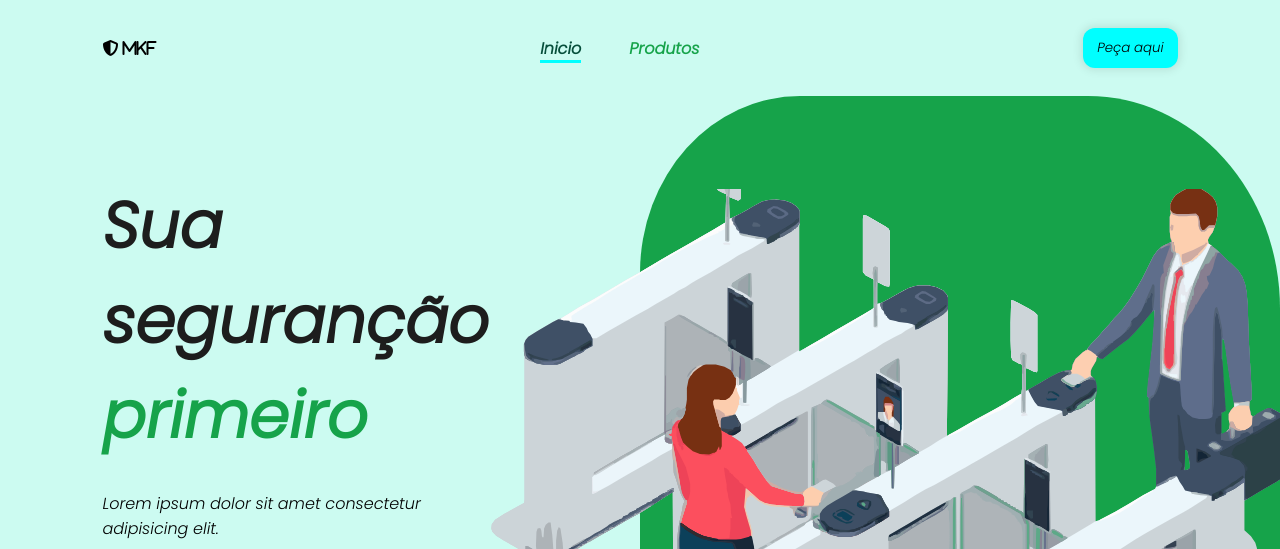
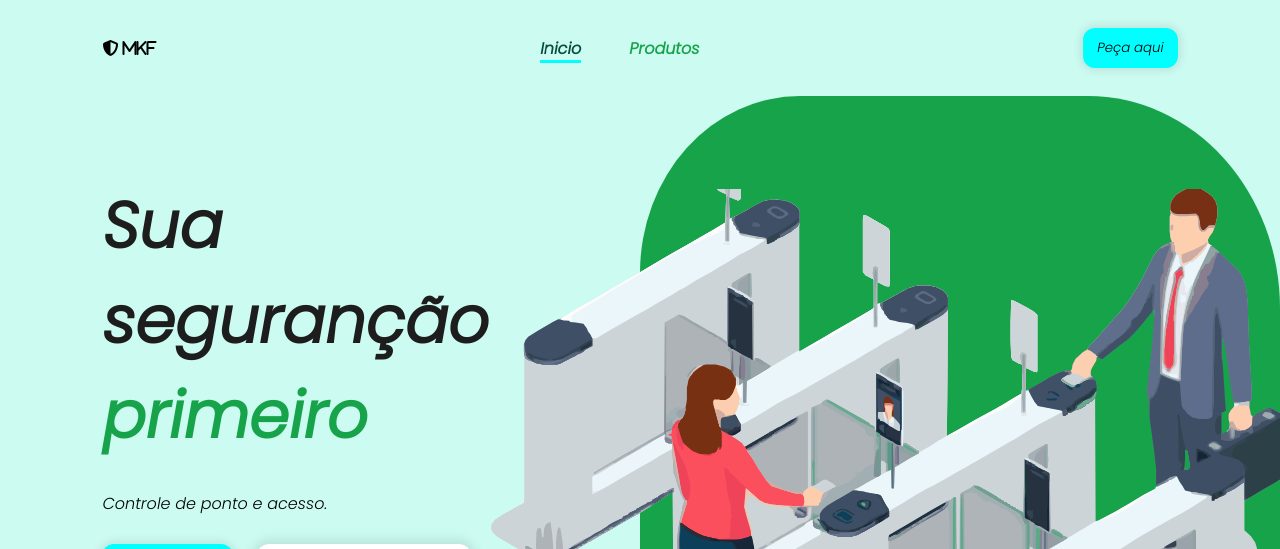
Before and after one commit to filipe-schweitzer-fmpsc/CatracasStore, a plain HTML site: page index.html in a window 1280 px wide. Shown: the top 549 px of the page. Drawn offline with nearby package versions, Linux system fonts and the light colour scheme; a web font is replaced by a local one.

Commit message:
Update index.html

```diff
--- a/index.html
+++ b/index.html
@@ -68,7 +68,7 @@
                 </h1>
                 <!-- Descrição -->
                 <p class="description">
-                    Lorem ipsum dolor sit amet consectetur adipisicing elit.
+                    Controle de ponto e acesso.
                 </p>
                 <div id="cta_buttons">
                     <!-- Botão para os produtos -->
```
